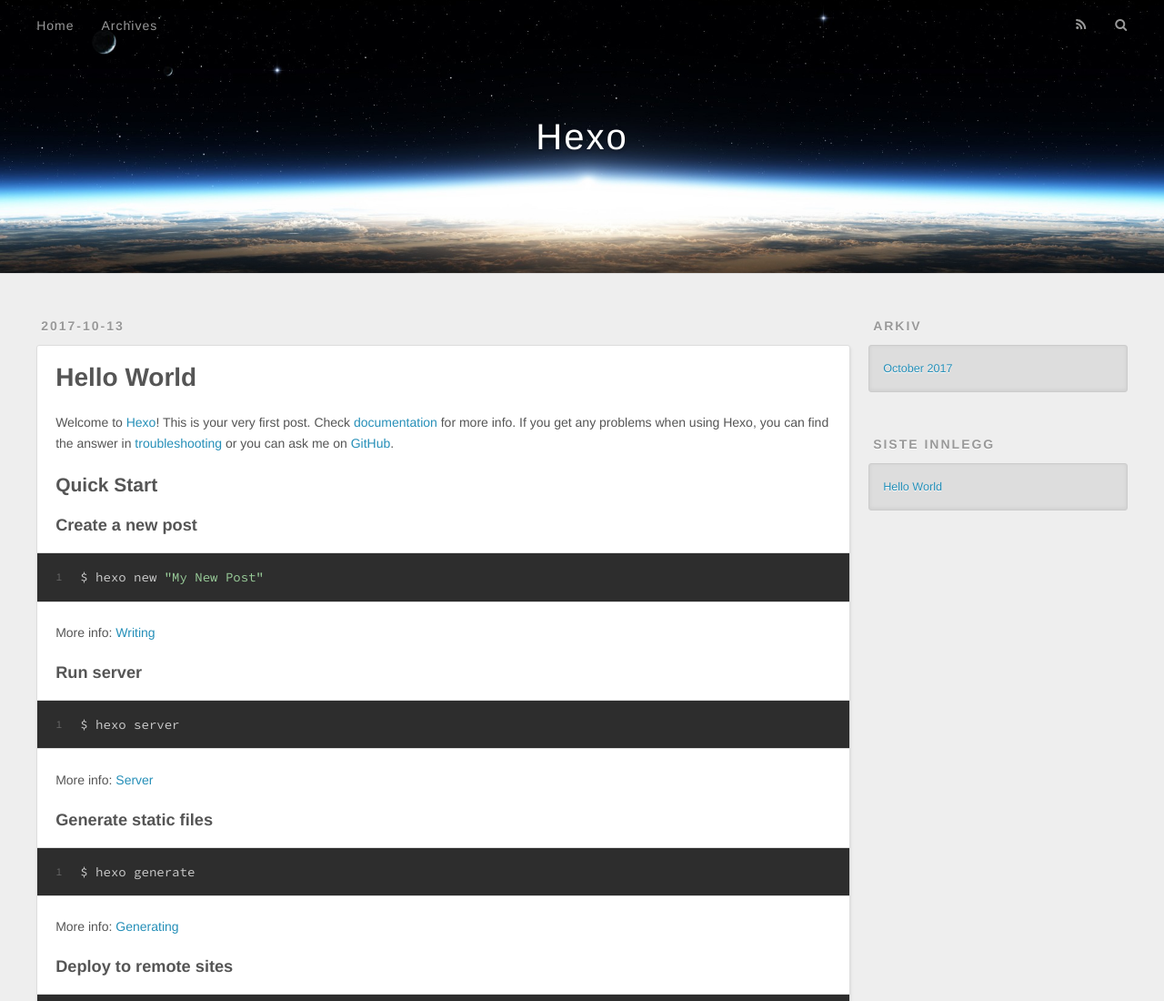
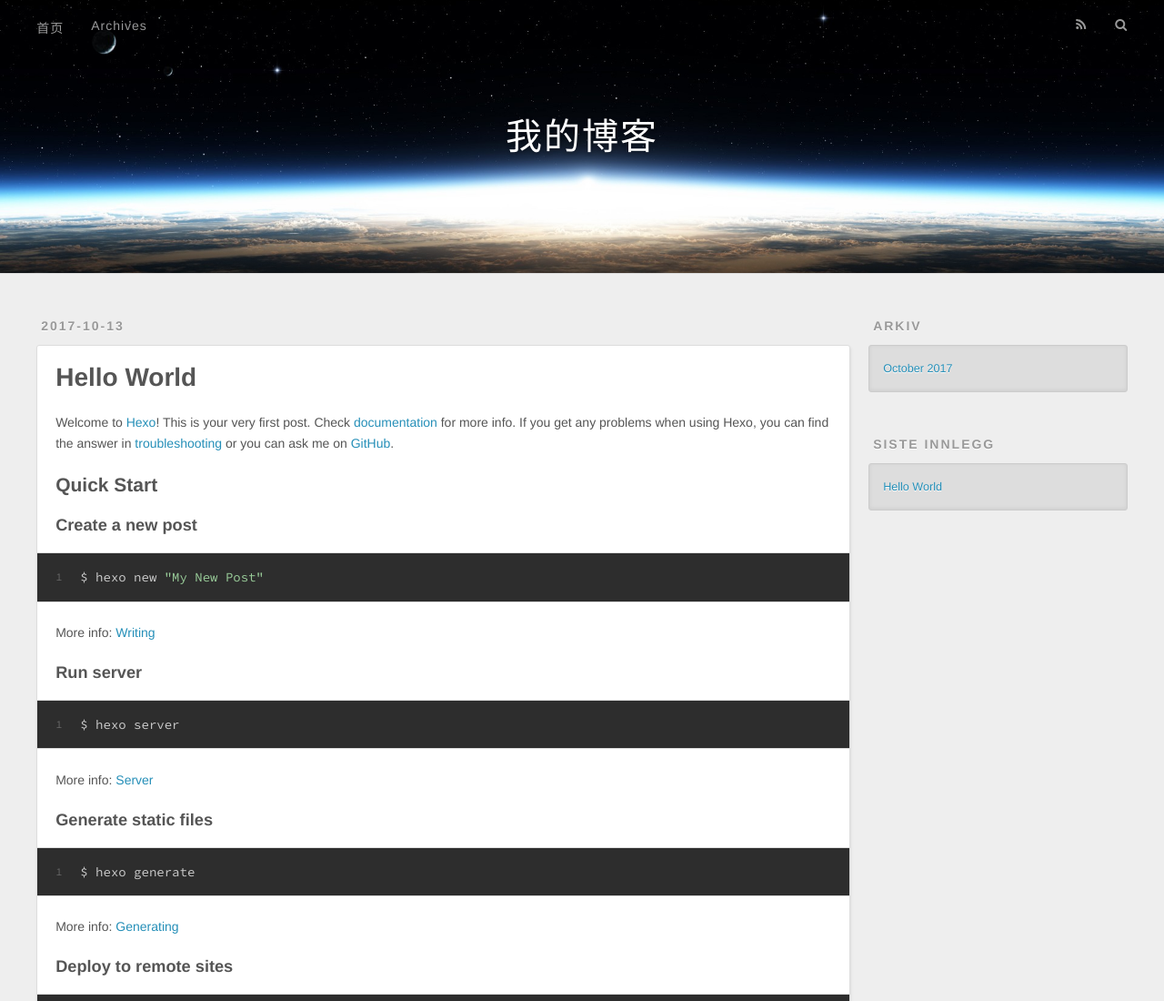
Before and after one commit to MiJaFu/MiJaFu.github.io, a plain HTML site: page index.html in a window 1280 px wide. Shown: the top 1100 px of the page at 91% size. Drawn offline with nearby package versions, Linux system fonts and the light colour scheme.

Commit message:
我的博客

```diff
--- a/index.html
+++ b/index.html
@@ -33,7 +33,7 @@
   <div id="header-outer" class="outer">
     <div id="header-title" class="inner">
       <h1 id="logo-wrap">
-        <a href="/" id="logo">Hexo</a>
+        <a href="/" id="logo">我的博客</a>
       </h1>
 
     </div>
@@ -41,7 +41,7 @@
       <nav id="main-nav">
         <a id="main-nav-toggle" class="nav-icon"></a>
 
-          <a class="main-nav-link" href="/">Home</a>
+          <a class="main-nav-link" href="/">首页</a>
 
           <a class="main-nav-link" href="/archives">Archives</a>
 
```
